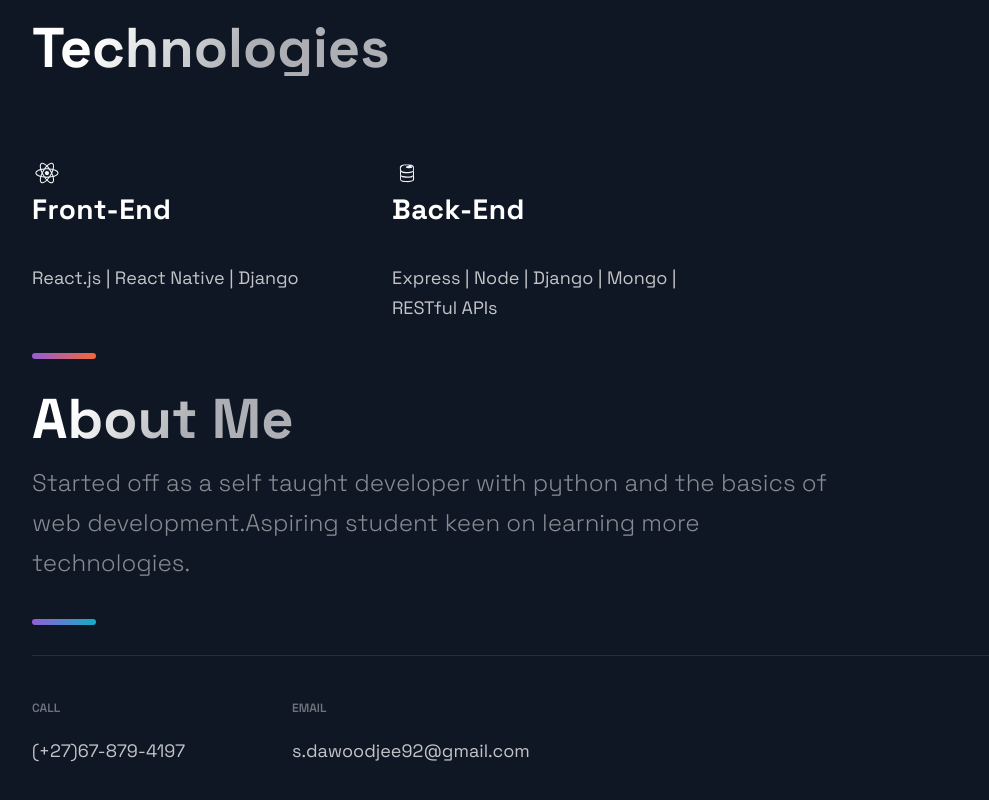
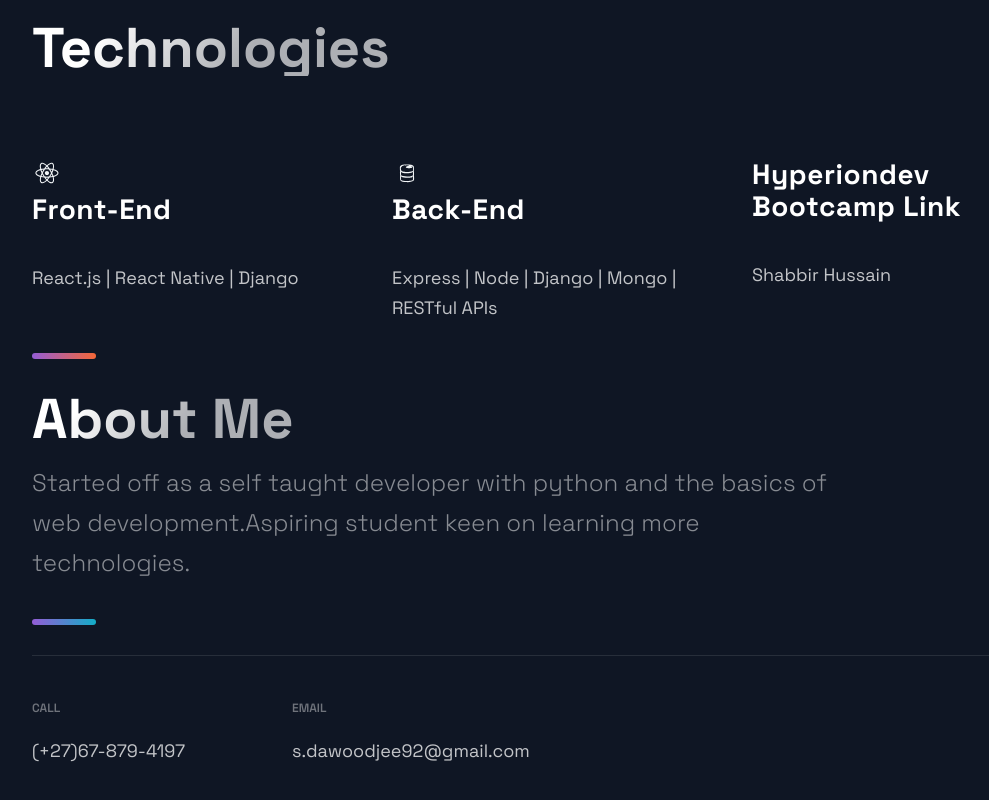
Before and after one commit to shabbir2209/shabbir-portfolio, a Next.js app: page / in a window 1280 px wide. Shown: the part 2438-3238 px from the top of the page, without its empty margins (88-1077 px from the left). Built offline with nearby package versions, Linux system fonts and the light colour scheme.

Commit message:
Added bootcamp completion

```diff
--- a/src/components/Technologies/Technologies.js
+++ b/src/components/Technologies/Technologies.js
@@ -2,6 +2,7 @@
 import { DiFirebase, DiReact, } from 'react-icons/di';
 import { Section, SectionDivider, SectionText, SectionTitle } from '../../styles/GlobalComponents';
 import { List, ListContainer, ListItem, ListParagraph, ListTitle } from './TechnologiesStyles';
+import Link from 'next/link';
 
 // Technologies section
 const Technologies = () =>  (
@@ -36,6 +37,17 @@
           </ListParagraph>
         </ListContainer>
       </ListItem>
+      <ListItem>
+        <ListContainer>
+          <ListTitle>Hyperiondev Bootcamp Link</ListTitle>
+          <Link href="https://www.hyperiondev.com/portfolio/58679/">
+          <ListParagraph>
+           <br />
+            Shabbir Hussain
+          </ListParagraph>
+          </Link>
+        </ListContainer>
+      </ListItem>
     </List>
     <SectionDivider colorAlt />
   </Section>
```
Also changed, not shown: public/images/certificate.jpg (added).
